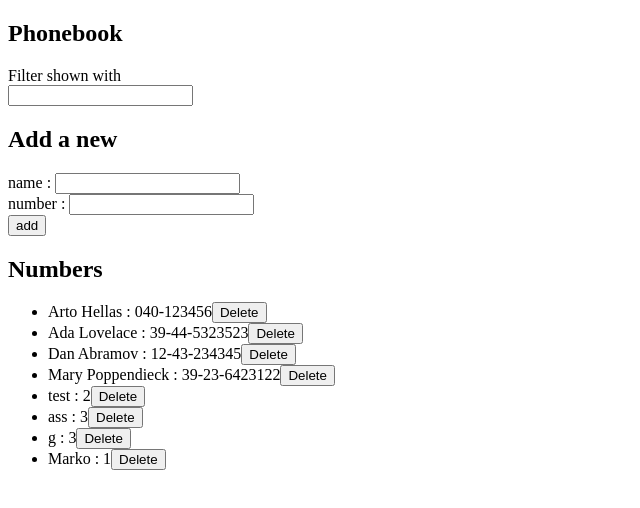
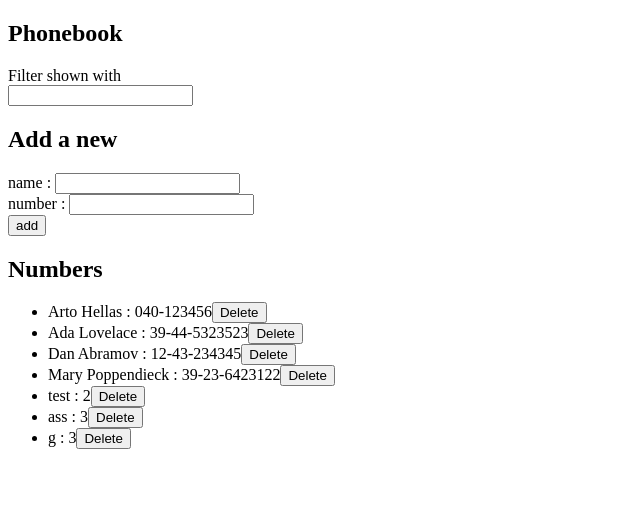
Before and after one commit to MarkoSOE/fullstackopen, a React (Create React App) app in the folder react/part2/phonebook/phonebook-app/: page / in a window 1280 px wide. Shown: the top 508 px of the page, without its empty margins (0-640 px from the left). Built offline with nearby package versions, Linux system fonts and the light colour scheme; data requests are answered from the project's data file.

Commit message:
comments added

```diff
--- a/react/part2/phonebook/phonebook-app/db.json
+++ b/react/part2/phonebook/phonebook-app/db.json
@@ -34,11 +34,6 @@
       "name": "g",
       "number": "3",
       "id": 7
-    },
-    {
-      "name": "Marko",
-      "number": "1",
-      "id": 8
     }
   ]
 }
--- a/react/part2/phonebook/phonebook-app/src/App.js
+++ b/react/part2/phonebook/phonebook-app/src/App.js
@@ -13,7 +13,7 @@ const App = () => {
   const [errorMessage, setErrorMessage] = useState(null)
   const [successMessage, setSuccessMessage] = useState(null)
 
-
+//useEffect executes afer render
   useEffect(() => {
     personsService
       .getAll()
@@ -21,8 +21,11 @@ const App = () => {
         setPersons(initialPeople)
       })
       .catch(error => console.error(error))
+	  //using the [] parameter, we tell React to only execute the useEffect once
   }, [])
 
+
+  //set the state of the variables above to the value typed in the input fields
   const handleNameChange = (event) => {
     setNewName(event.target.value)
   }
@@ -43,6 +46,7 @@ const App = () => {
     }
 
 	//go through the persons array and find if there's a matching name already inside
+    //the some() method tests whether at least one element in the array passes the test provided; if the name is equal to the name provided by the user
     if(persons.some(el => el.name === newName)){
 		const personID = persons.filter(person => person.name === newName)
 		//if the name already exists, ask the user if they want to replace their number with the one provided in newName
@@ -60,13 +64,15 @@ const App = () => {
     }
     else{
       if(newName === "" || newNumber === ""){
-        alert('the name and number must not be empty')
+        setErrorMessage('The name or number must not be empty')
+        setTimeout(() => {
+          setErrorMessage(null)
+        }, 5000)
       }
       else{
         personsService
         .create(personObject)
         .then(addedPerson => {
-          console.log(addedPerson)
           setPersons(persons.concat(addedPerson))
           setNewName('')
           setNewNumber('')
@@ -97,7 +103,7 @@ const App = () => {
 			}, 5000);
 		})
 		.catch(() => {
-			setErrorMessage(`failed to delete person ${personID}`)
+			setErrorMessage(`Information of ${persons.filter(person => person.id === personID)[0].name} has already been removed from the server`)
 			setTimeout(() => {
 				setErrorMessage(null)
 			}, 5000);
```
Lines whose indentation alone changed are shown as unchanged.
